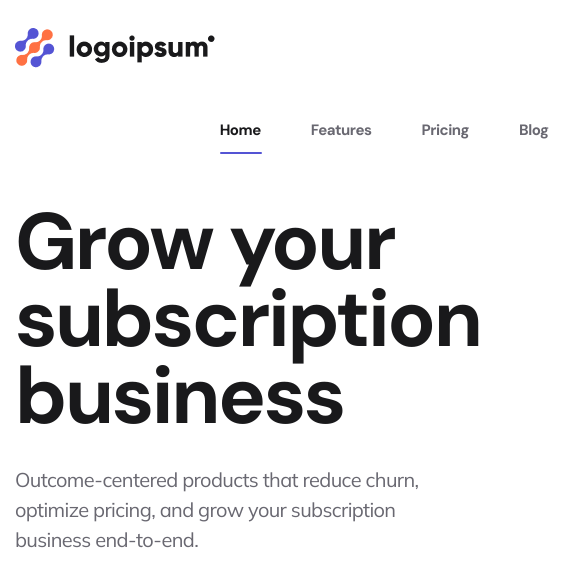
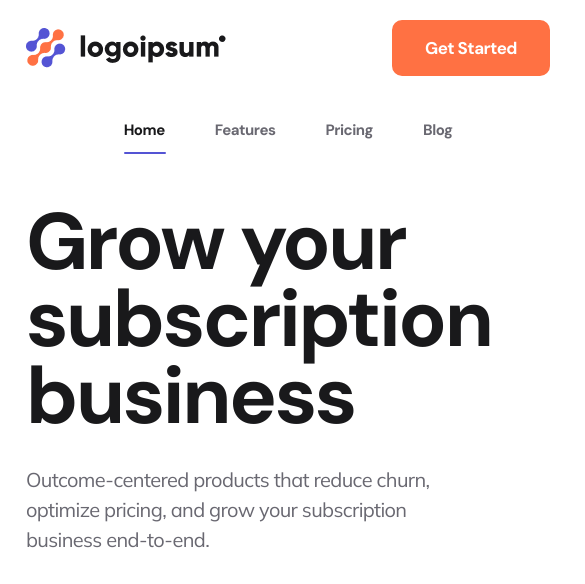
Before and after one commit to YanaGorbenko/homework10, a plain HTML site: page index.html in a window 390 px wide. Shown: the top 584 px of the page, 585 px wide, since content can reach past the window. Drawn offline with nearby package versions, Linux system fonts and the light colour scheme.

Commit message:
add adaptive to homework9

```diff
--- a/style.css
+++ b/style.css
@@ -579,10 +579,14 @@ span {
 /* Телефоны */
 @media (max-width: 576px) {
   .container {
-    max-width: 576;
-    padding: 0 15px;
+    max-width: 576px;
   }
+  .header .container {
+    flex-wrap: wrap;
+    justify-content: space-between;
+  }
+
   .header__logo {
-    margin-right: 124px;
+    margin-right: 80px;
   }
 }
```
